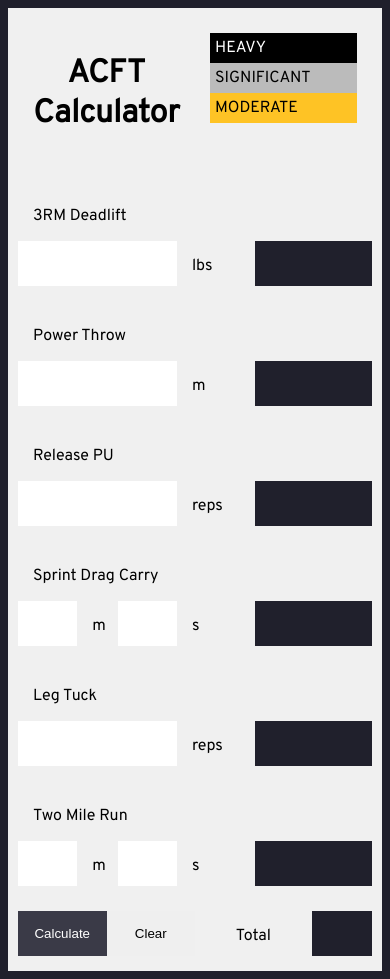
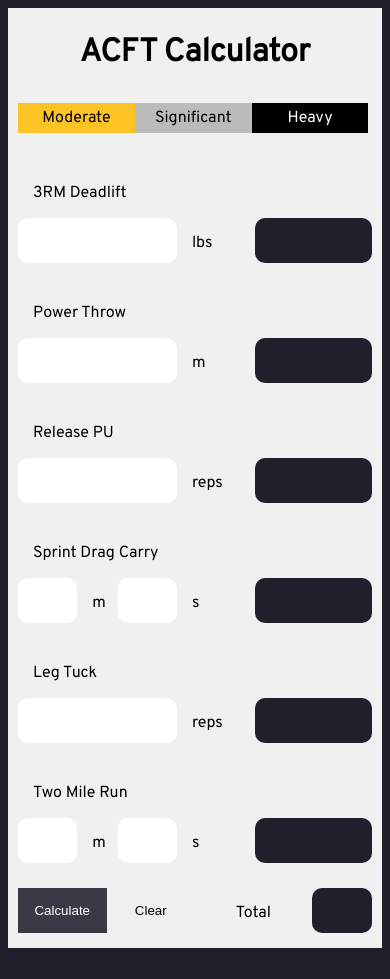
Before and after one commit to SudoSpartanDan/ACFT-Score-Calculator, a website built with webpack: page index.html in a window 390 px wide. After the commit the page ends 956 px from the top, so only its background shows below. Built offline with Linux system fonts and the light colour scheme.

Commit message:
Testing mobile settings

```diff
--- a/index.html
+++ b/index.html
@@ -10,14 +10,16 @@
     <meta name="description" content="ACFT Score Calculator">
 </head>
 <body>
-    <div class="row input-row">
-        <div class="col-6-sm">
+    <div class="row header-row">
+        <div class="col-12-sm col-6-md">
             <h1 class="text-center">ACFT Calculator</h1>
         </div>
-        <div class="col-6-sm legend">
-            <div class="hvy"><p>HEAVY</p></div>
-            <div class="sig"><p>SIGNIFICANT</p></div>
-            <div class="mod"><p>MODERATE</p></div>
+        <div class="col-12-sm col-6-md legend">
+            <div class="row text-center">
+                <span class="col-4-sm mod">Moderate</span>
+                <span class="col-4-sm sig">Significant</span>
+                <span class="col-4-sm hvy">Heavy</span>
+            </div>
         </div>
     </div>
     <div class="row input-row">
--- a/src/style.less
+++ b/src/style.less
@@ -92,8 +92,17 @@
     text-align: center;
 }
 
+
+
+.header-row {
+    background-color: #f0f0f0;
+    padding: 10px;
+    h1 {
+        .no-margin-padding();
+    }
     .legend {
-    p {
+        padding: 15px 0;
+        span {
             margin: 0;
             padding: 5px;
         }
@@ -110,6 +119,10 @@
             color: @army-black;
         }
     }
+    @media @desktop {
+        margin: 0 15%;
+    }
+}
 
 .input-row {
     background-color: #f0f0f0;
@@ -123,6 +136,7 @@
         padding: 0;
         .score-input {
             border: none;
+            border-radius: 10px;
             &:invalid {
                 box-shadow: 0 0 5px 1px red;
             }
@@ -136,26 +150,33 @@
     [class*="calculated-score-"] {
         text-align: center;
         border:none;
+        border-radius: 10px;
         font-weight: bold;
+        -webkit-opacity:1; /* Override iOS opacity change affecting text & background color */
     }
     .calculated-score-none {
         background-color: @dark-background-color;
+        -webkit-text-fill-color: @dark-background-color; /* Override iOS / Android font color change */
         color: @army-black;
     }
     .calculated-score-hvy {
         background-color: @army-black;
+        -webkit-text-fill-color: @army-black; /* Override iOS / Android font color change */
         color: @army-white;
     }
     .calculated-score-sig {
         background-color: @army-gray;
+        -webkit-text-fill-color: @army-gray; /* Override iOS / Android font color change */
         color: @army-black;
     }
     .calculated-score-mod {
         background-color: @army-gold;
+        -webkit-text-fill-color: @army-gold; /* Override iOS / Android font color change */
         color: @army-black;
     }
     .calculated-score-fail {
         background-color: @army-fail;
+        -webkit-text-fill-color: @army-fail; /* Override iOS / Android font color change */
         color: @army-black;
     }
 
```
Also changed, not shown: build/main.bundle.js, 1 other file. Lines whose indentation alone changed are shown as unchanged.
